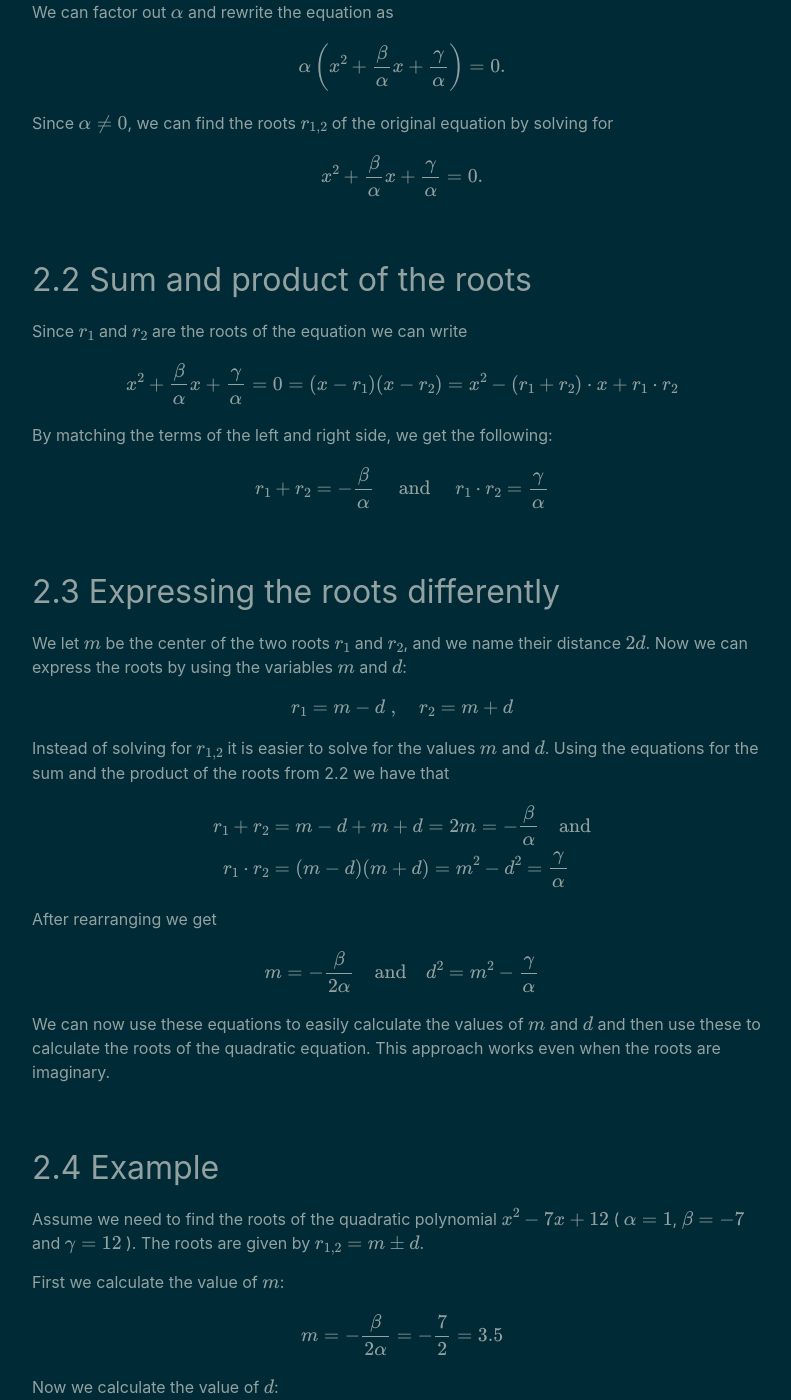
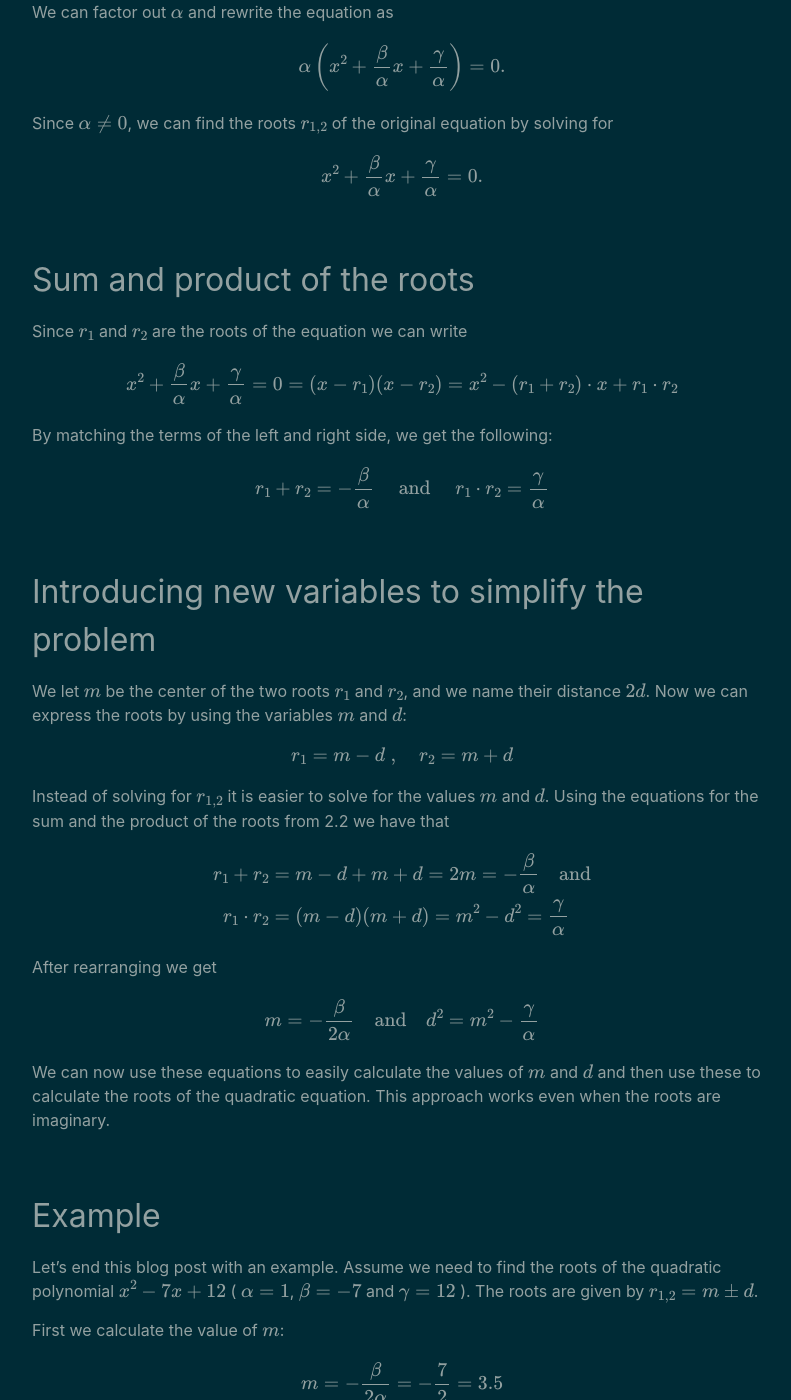
Before and after one commit to vanriken/vanriken.github.io, a Jekyll site: the page built from _posts/2021-02-26-quad-equations.md, in a window 1280 px wide and 1400 px high, scrolled down 947 px. Shown: the whole window, without its empty margins (238-1029 px from the left). Built offline with Jekyll 4.4.1, drawn with Linux system fonts in a browser that asks for light colours; formulas are drawn with MathJax 3; some of the changed text lies outside the part shown.

Commit message:
minor edits

```diff
--- a/_posts/2021-02-26-quad-equations.md
+++ b/_posts/2021-02-26-quad-equations.md
@@ -22,9 +22,9 @@ where the determinant $\Delta$ is equal to
 $$ \Delta = \beta^2 - 4\alpha\gamma. $$
 
 This approach undoubtetly works but it may be tricky to remember the equations. There is another way to derive the roots, which is more intuitive in my opinion.
-# 2 An alternative method
+# An alternative method
 
-## 2.1 Rewriting the equation
+## Rewriting the equation
 We want to find the values of $x$ that satisfy $ \alpha x^2 + \beta x + \gamma = 0 $.
 
 We can factor out $\alpha$ and rewrite the equation as
@@ -35,7 +35,7 @@ Since $\alpha\neq0$, we can find the roots $r_{1,2}$ of the original equation by
 
 $$ x^2 + \frac{\beta}{\alpha} x + \frac{\gamma}{\alpha} = 0. $$
 
-## 2.2 Sum and product of the roots
+## Sum and product of the roots
 
 Since $r_1$ and $r_2$ are the roots of the equation we can write
 
@@ -45,7 +45,7 @@ By matching the terms of the left and right side, we get the following:
 
 $$ r_1 + r_2 = - \frac{\beta}{\alpha} \quad \text{ and } \quad  r_1  \cdot r_2 = \frac{\gamma}{\alpha}  $$
 
-## 2.3 Expressing the roots differently
+## Introducing new variables to simplify the problem
 
 We let $m$ be the center of the two roots $r_1$ and $r_2$, and we name their distance $2d$. Now we can express the roots by using the variables $m$ and $d$:
 
@@ -62,9 +62,9 @@ $$ m = -\frac{\beta}{2\alpha} \quad \text{and} \quad d^2 = m^2 - \frac{\gamma}{\
 
 We can now use these equations to easily calculate the values of $m$ and $d$ and then use these to calculate the roots of the quadratic equation. This approach works even when the roots are imaginary.
 
-## 2.4 Example
+## Example
 
-Assume we need to find the roots of the quadratic polynomial $x^2 - 7x + 12$ ( $\alpha=1$, $\beta=-7$ and $\gamma = 12$ ). The roots are given by $r_{1,2} = m \pm d$.
+Let's end this blog post with an example. Assume we need to find the roots of the quadratic polynomial $x^2 - 7x + 12$ ( $\alpha=1$, $\beta=-7$ and $\gamma = 12$ ). The roots are given by $r_{1,2} = m \pm d$.
 
 First we calculate the value of $m$:
 
```
Also changed, not shown: other parts of _posts/2021-02-26-quad-equations.md (+3 -3 lines).
